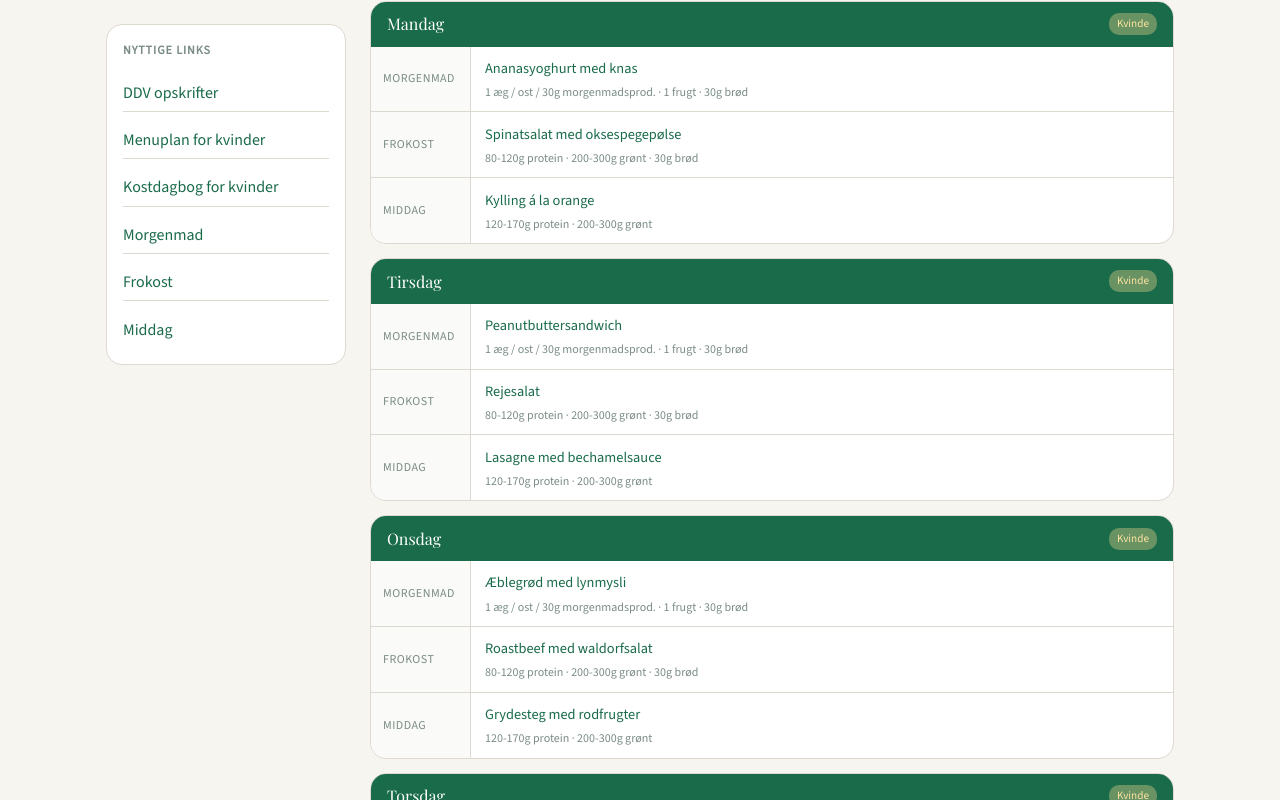
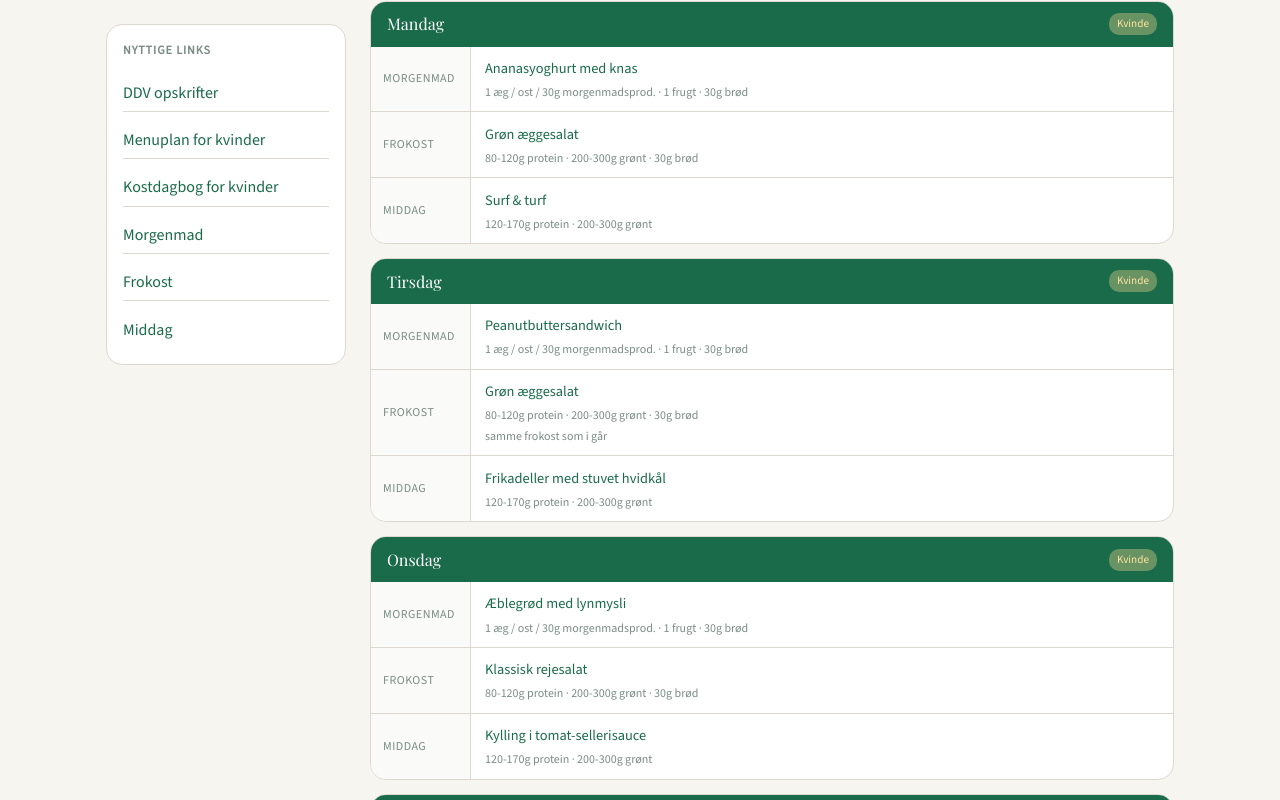
Before and after one commit to cruise-happyfarm/ddv, a plain HTML site: page index.html in a window 1280 px wide. Both pictures are taken after a click on the button "Generer menuplan". Shown: the part 800-1600 px from the top of the page. Drawn offline with nearby package versions, Linux system fonts and the light colour scheme.

Commit message:
Update index.html - udviddet menu

```diff
--- a/index.html
+++ b/index.html
@@ -2423,6 +2423,104 @@ function filterOut(list, avoidIngredients, avoidCategories = []) {
   });
 }
 
+function normalizeList(arr = []) {
+  return arr.map(x => String(x).toLowerCase().trim());
+}
+
+function overlapCount(a = [], b = []) {
+  const setB = new Set(normalizeList(b));
+  return normalizeList(a).filter(x => setB.has(x)).length;
+}
+
+function weightedPick(scoredItems) {
+  const total = scoredItems.reduce((sum, entry) => sum + entry.score, 0);
+  let r = Math.random() * total;
+
+  for (const entry of scoredItems) {
+    r -= entry.score;
+    if (r <= 0) return entry.item;
+  }
+
+  return scoredItems[scoredItems.length - 1].item;
+}
+
+function pickSmartDinner(list, used) {
+  let avail = list.filter(x => !used.has(x.name));
+  if (!avail.length) avail = [...list];
+
+  const scored = avail.map(item => {
+    let score = 10;
+
+    if (item.dinnerLeftoverFriendly) score += 8;
+    if ((item.leftoverUse || []).includes("madpakke")) score += 3;
+    if ((item.leftoverUse || []).includes("frokost")) score += 3;
+
+    return { item, score };
+  });
+
+  const chosen = weightedPick(scored);
+  used.add(chosen.name);
+  return chosen;
+}
+
+function pickSmartLunch(list, used, prevDinner, prevLunch) {
+  let avail = list.filter(x => !used.has(x.name));
+  if (!avail.length) avail = [...list];
+
+  const scored = avail.map(item => {
+    let score = 10;
+
+    if (item.batchFriendly) score += 3;
+
+    if (prevLunch && item.name === prevLunch.name) {
+      score -= 100;
+    }
+
+    if (prevDinner && prevDinner.dinnerLeftoverFriendly) {
+      const dinnerCarry = prevDinner.leftoverProtein || [];
+      const lunchNeeds = item.leftoverProtein || [];
+      const lunchProtein = item.protein || [];
+
+      const directMatch = overlapCount(lunchNeeds, dinnerCarry);
+      const proteinMatch = overlapCount(lunchProtein, dinnerCarry);
+
+      if (directMatch > 0) score += 40 * directMatch;
+      if (proteinMatch > 0) score += 20 * proteinMatch;
+    }
+
+    if (score < 1) score = 1;
+
+    return { item, score };
+  });
+
+  const chosen = weightedPick(scored);
+  used.add(chosen.name);
+  return chosen;
+}
+
+function getLunchPlanningNote(lunch, prevDinner, batchNote = "") {
+  const notes = [];
+
+  if (batchNote) {
+    notes.push(batchNote);
+  }
+
+  if (prevDinner && prevDinner.dinnerLeftoverFriendly) {
+    const dinnerCarry = prevDinner.leftoverProtein || [];
+    const lunchNeeds = lunch.leftoverProtein || [];
+    const lunchProtein = lunch.protein || [];
+
+    const directMatch = overlapCount(lunchNeeds, dinnerCarry);
+    const proteinMatch = overlapCount(lunchProtein, dinnerCarry);
+
+    if (directMatch > 0 || proteinMatch > 0) {
+      notes.push("matcher gårsdagens middag");
+    }
+  }
+
+  return notes.length ? `<div class="meal-meta">${notes.join(" · ")}</div>` : "";
+}
+
 function pickUnique(list, used, count) {
   let avail = list.filter(x => !used.has(x.name));
   if (avail.length < count) avail = [...list];
@@ -2472,20 +2570,72 @@ function generateMenu() {
   const mixed = persons === '2mk';
   const totalDays = weeks * 7;
 
-  const fM  = filterOut(MORGENMAD, avoid, avoidCategories);
-  const fF  = filterOut(FROKOST, avoid, avoidCategories);
-  const fS  = filterOut(SUPPER, avoid, avoidCategories);
-  const fD  = filterOut(MIDDAG, avoid, avoidCategories);
+  const fM   = filterOut(MORGENMAD, avoid, avoidCategories);
+  const fF   = filterOut(FROKOST, avoid, avoidCategories);
+  const fS   = filterOut(SUPPER, avoid, avoidCategories);
+  const fD   = filterOut(MIDDAG, avoid, avoidCategories);
   const fDes = filterOut(DESSERT, avoid, avoidCategories);
 
-  const frokostPool = shuffle([...fF, ...fS.slice(0, Math.ceil(fS.length/2))]);
-  const middagPool  = shuffle([...fD, ...fS.slice(Math.ceil(fS.length/2))]);
-
-  const usedM = new Set(), usedF = new Set(), usedD = new Set(), usedDes = new Set();
+  if (!fM.length || !fF.length || !fD.length || !fDes.length) {
+    document.getElementById('output').innerHTML = `
+      <div class="avoid-bar">
+        Filtreringen blev for stram. Prøv at fjerne nogle ingredienser eller kategorier.
+      </div>
+    `;
+    return;
+  }
+
+  const frokostPool = shuffle([...fF, ...fS.slice(0, Math.ceil(fS.length / 2))]);
+  const middagPool  = shuffle([...fD, ...fS.slice(Math.ceil(fS.length / 2))]);
+
+  const usedM = new Set();
+  const usedL = new Set();
+  const usedD = new Set();
+  const usedDes = new Set();
+
   const morgenList  = pickUnique(fM, usedM, totalDays);
-  const frokostList = pickUnique(frokostPool, usedF, totalDays);
-  const middagList  = pickUnique(middagPool, usedD, totalDays);
   const dessertList = pickUnique(fDes, usedDes, totalDays);
+
+  const days = [];
+  let activeLunchBatch = null;
+
+  for (let idx = 0; idx < totalDays; idx++) {
+    const prevDinner = idx > 0 ? days[idx - 1].dinner : null;
+    const prevLunch  = idx > 0 ? days[idx - 1].lunch : null;
+
+    const breakfast = morgenList[idx % morgenList.length];
+    const dessert = wantsDessert(idx % 7) ? dessertList[idx % dessertList.length] : null;
+
+    let lunch;
+    let lunchBatchNote = "";
+
+    if (activeLunchBatch && activeLunchBatch.remaining > 0) {
+      lunch = activeLunchBatch.item;
+      activeLunchBatch.remaining -= 1;
+      lunchBatchNote = "samme frokost som i går";
+    } else {
+      lunch = pickSmartLunch(frokostPool, usedL, prevDinner, prevLunch);
+
+      if (lunch.batchFriendly && lunch.batchDays > 1) {
+        activeLunchBatch = {
+          item: lunch,
+          remaining: lunch.batchDays - 1
+        };
+      } else {
+        activeLunchBatch = null;
+      }
+    }
+
+    const dinner = pickSmartDinner(middagPool, usedD);
+
+    days.push({
+      breakfast,
+      lunch,
+      dinner,
+      dessert,
+      lunchBatchNote
+    });
+  }
 
   let html = '';
 
@@ -2494,27 +2644,33 @@ function generateMenu() {
   }
 
   for (let w = 0; w < weeks; w++) {
-    if (weeks > 1) html += `<div class="week-label">Uge ${w+1}</div>`;
+    if (weeks > 1) html += `<div class="week-label">Uge ${w + 1}</div>`;
 
     for (let d = 0; d < 7; d++) {
-      const idx = w*7 + d;
-      const m   = morgenList[idx % morgenList.length];
-      const f   = frokostList[idx % frokostList.length];
-      const di  = middagList[idx % middagList.length];
-      const des = wantsDessert(d) ? dessertList[idx % dessertList.length] : null;
+      const idx = w * 7 + d;
+      const day = days[idx];
+
+      const m = day.breakfast;
+      const f = day.lunch;
+      const di = day.dinner;
+      const des = day.dessert;
+
+      const prevDinner = idx > 0 ? days[idx - 1].dinner : null;
+      const lunchPlanNote = getLunchPlanningNote(f, prevDinner, day.lunchBatchNote);
 
       const isSupF = SUPPE_NAMES.has(f.name);
       const isSupD = SUPPE_NAMES.has(di.name);
 
       let badges = '';
       if (mixed) badges = `<span class="badge badge-m">Mand</span><span class="badge badge-k">Kvinde</span>`;
-      else if (isMale && numPersons===2) badges = `<span class="badge badge-m">2 mænd</span>`;
-      else if (!isMale && numPersons===2) badges = `<span class="badge badge-k">2 kvinder</span>`;
+      else if (isMale && numPersons === 2) badges = `<span class="badge badge-m">2 mænd</span>`;
+      else if (!isMale && numPersons === 2) badges = `<span class="badge badge-k">2 kvinder</span>`;
       else if (isMale) badges = `<span class="badge badge-m">Mand</span>`;
       else badges = `<span class="badge badge-k">Kvinde</span>`;
 
       let froMeta, midMeta;
-      const pp = numPersons===2 ? ' (per person)' : '';
+      const pp = numPersons === 2 ? ' (per person)' : '';
+
       if (mixed) {
         froMeta = `Mand: 80-120g protein · 200-300g grønt · 60g brød<br>Kvinde: 80-120g protein · 200-300g grønt · 30g brød`;
         midMeta = `Mand: 170-220g protein · 200-300g grønt<br>Kvinde: 120-170g protein · 200-300g grønt`;
@@ -2531,6 +2687,7 @@ function generateMenu() {
           <span class="day-name">${DAYS[d]}</span>
           <div class="badges">${badges}</div>
         </div>
+
         <div class="meal-row">
           <div class="meal-label">Morgenmad</div>
           <div class="meal-content">
@@ -2538,13 +2695,16 @@ function generateMenu() {
             <div class="meal-meta">1 æg / ost / 30g morgenmadsprod. · 1 frugt · 30g brød</div>
           </div>
         </div>
+
         <div class="meal-row">
           <div class="meal-label">Frokost</div>
           <div class="meal-content">
             <a href="${f.url}" target="_blank">${f.name}</a>${isSupF ? '<span class="suppe-tag">suppe</span>' : ''}
             <div class="meal-meta">${froMeta}</div>
+            ${lunchPlanNote}
           </div>
         </div>
+
         <div class="meal-row">
           <div class="meal-label">Middag</div>
           <div class="meal-content">
@@ -2552,6 +2712,7 @@ function generateMenu() {
             <div class="meal-meta">${midMeta}</div>
           </div>
         </div>
+
         ${des ? `<div class="meal-row dessert-row">
           <div class="meal-label">Dessert</div>
           <div class="meal-content">
@@ -2581,6 +2742,7 @@ function generateMenu() {
   document.getElementById('output').innerHTML = html;
   document.getElementById('output').scrollIntoView({ behavior: 'smooth', block: 'start' });
 }
+
 </script>
 </body>
 </html>
```
